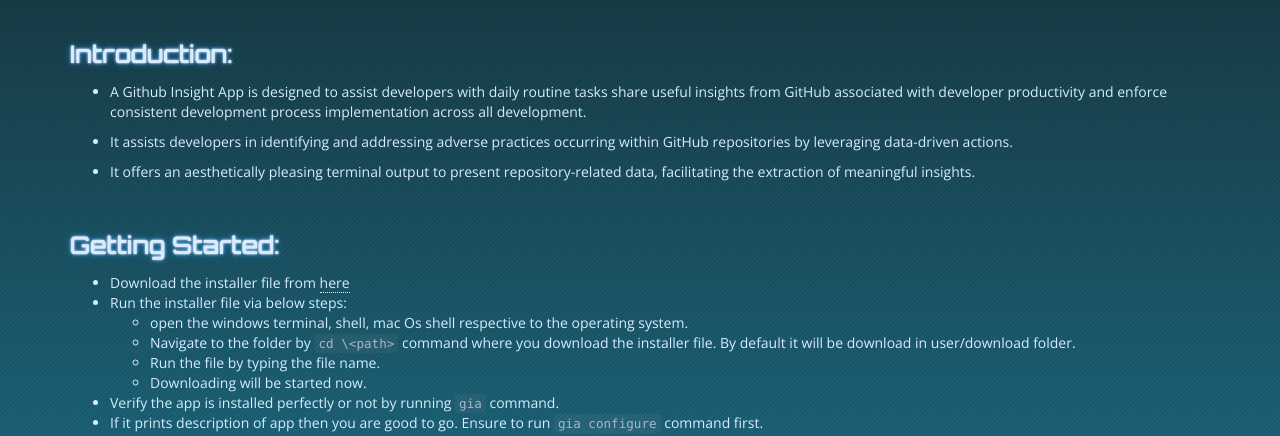
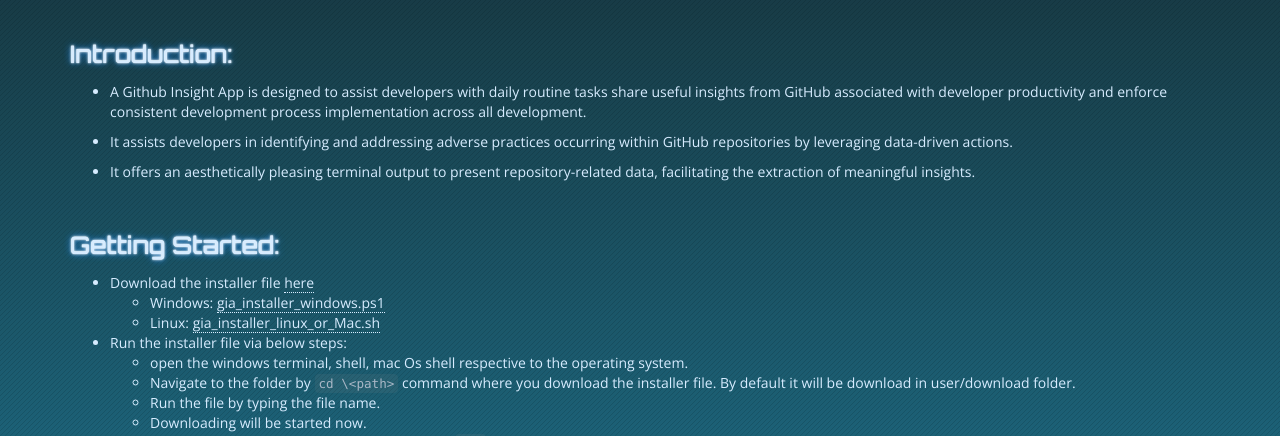
Before and after one commit to Maruti-Techlabs/gia-docs, a plain HTML site: page index.html in a window 1280 px wide. Shown: the part 364-800 px from the top of the page. Drawn offline with nearby package versions, Linux system fonts and the light colour scheme.

Commit message:
Site updated: 2023-10-13 15:27:59

```diff
--- a/index.html
+++ b/index.html
@@ -136,7 +136,11 @@
 </li>
 </ul>
 <h3 id="Getting-Started"><a href="#Getting-Started" class="headerlink" title="Getting Started:"></a>Getting Started:</h3><ul>
-<li>Download the installer file from <a href="">here</a></li>
+<li>Download the installer file <a target="_blank" rel="noopener" href="https://github.com/Amit-limbasiya/gia-docs/raw/master/index.html">here</a><ul>
+<li>Windows: <a target="_blank" rel="noopener" href="https://github.com/gia-docs/@gia-docs.github.io/raw/master/gia_installer_files/gia_installer_windows.ps1">gia_installer_windows.ps1</a></li>
+<li>Linux: <a target="_blank" rel="noopener" href="https://github.com/gia-docs/@gia-docs.github.io/raw/master/gia_installer_files/gia_installer_linux_or_Mac.sh">gia_installer_linux_or_Mac.sh</a></li>
+</ul>
+</li>
 <li>Run the installer file via below steps:<ul>
 <li>open the windows terminal, shell, mac Os shell respective to the operating system.</li>
 <li>Navigate to the folder by <code>cd \&lt;path&gt;</code> command where you download the installer file. By default it will be download in user&#x2F;download folder.</li>
@@ -357,7 +361,7 @@
 <h2 id="8-gia-clear-cache"><a href="#8-gia-clear-cache" class="headerlink" title="8. gia clear-cache:"></a>8. gia clear-cache:</h2><ul>
 <li>The command is designed to clear the app cache.</li>
 <li>If user run command as <code>gia clear-cache</code> then it will clear all the cache from the database. i.e. truncate the cache table from the database.</li>
-<li>Options:<br>  <code>-h, --help</code><br>  It is the option to see the help of the <code>gia clear-cache</code> command. Run <code>gia clear-cache -h</code> or <code>gia clear-cache --help</code> to see the help text about the command.</li>
+<li>Options:<br>  <code>-h, --help</code><br>  It is the option to see the help of the <code>gia clear-cache</code> command. Run</li>
 </ul>
 <hr>
 
```
